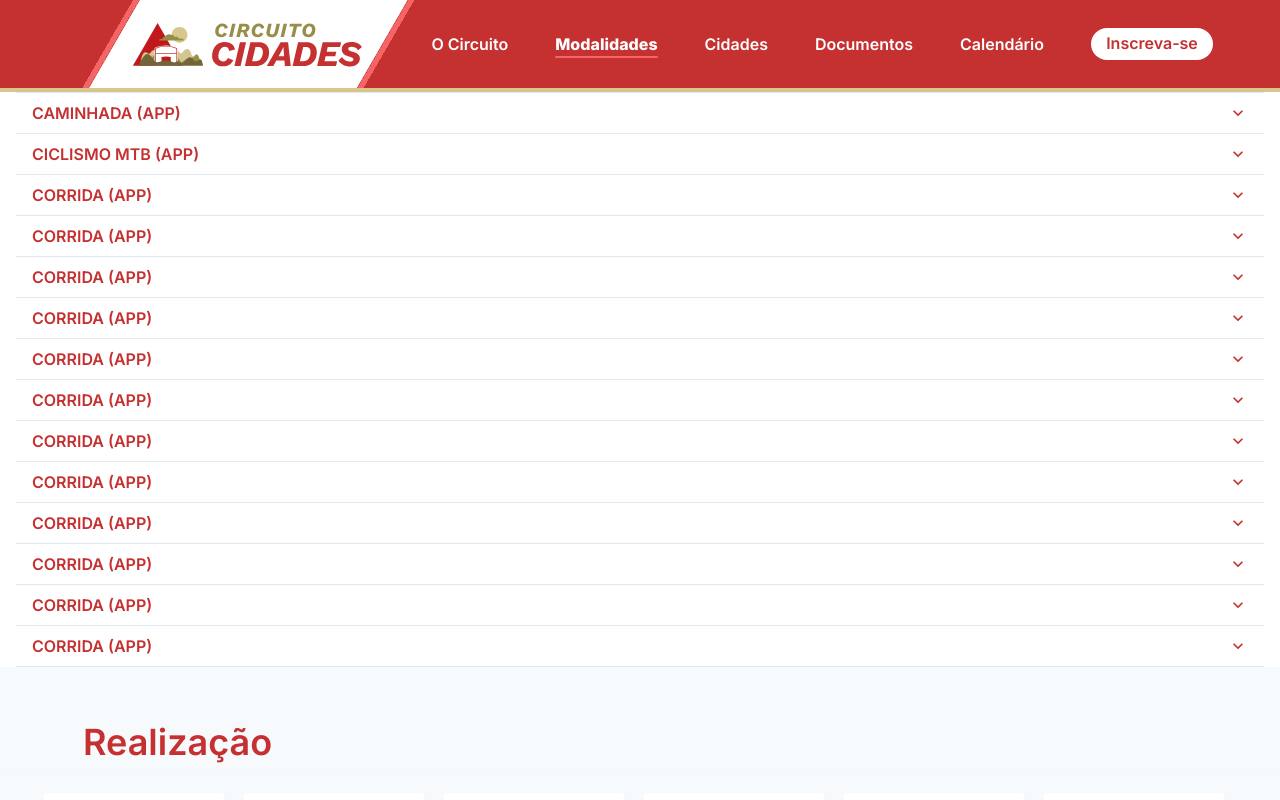
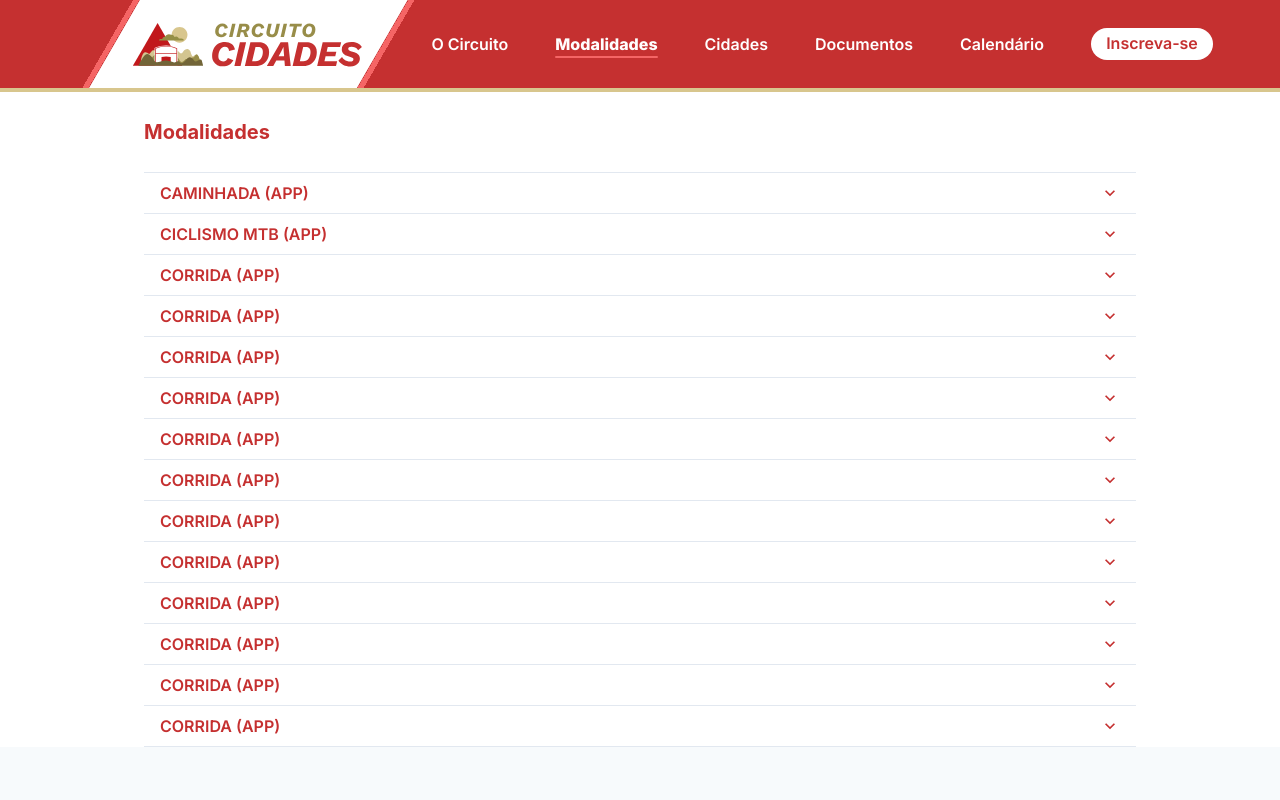
Before and after one commit to nextimecode/circuito-cidades, a Next.js app: page /modalidades in a window 1280 px wide. Shown: the top 800 px of the page. Built offline with nearby package versions, Linux system fonts and the light colour scheme.

Commit message:
feat: add AccordionTemplate

```diff
--- /dev/null
+++ b/src/components/templates/accordionTemplate/index.tsx
@@ -0,0 +1,32 @@
+import { Container, Heading } from '@chakra-ui/react'
+import React from 'react'
+import AccordionOrganisms from '../../organisms/accordion'
+import Layout from '../layout'
+
+type AccordionTemplateProps = {
+  title: string
+  items: Record<string, any>[]
+}
+
+const AccordionTemplate = ({
+  title = '',
+  items = []
+}: AccordionTemplateProps) => {
+  return (
+    <Layout>
+      <Container maxW="container.lg">
+        <Heading
+          color={'primary'}
+          fontSize={'xl'}
+          fontFamily={'body'}
+          py={7}
+        >
+          {title}
+        </Heading>
+        <AccordionOrganisms items={items}/>
+      </Container>
+    </Layout>
+  )
+}
+
+export default AccordionTemplate
--- a/src/components/templates/templateModality/index.tsx
+++ /dev/null
@@ -1,22 +0,0 @@
-import { Container } from '@chakra-ui/react'
-import React from 'react'
-import AccordionOrganisms from '../../organisms/accordion'
-import Layout from '../layout'
-
-type TemplateModalityProps = {
-  items: Record<string, any>[]
-}
-
-const TemplateModality = ({
-  items = []
-}: TemplateModalityProps) => {
-  return (
-    <Layout>
-      <Container maxW="container.xl">
-        <AccordionOrganisms items={items}/>
-      </Container>
-    </Layout>
-  )
-}
-
-export default TemplateModality
--- a/src/pages/modalidades.tsx
+++ b/src/pages/modalidades.tsx
@@ -1,12 +1,12 @@
 import React from 'react'
-import TemplateModality from '../components/templates/templateModality'
+import AccordionTemplate from '../components/templates/accordionTemplate'
 
 import { modalityItems } from './api/modalityItems'
 
 const Modality = () => {
   return (
     <>
-      <TemplateModality items={modalityItems} />
+      <AccordionTemplate title="Modalidades" items={modalityItems} />
     </>
   )
 }
```
